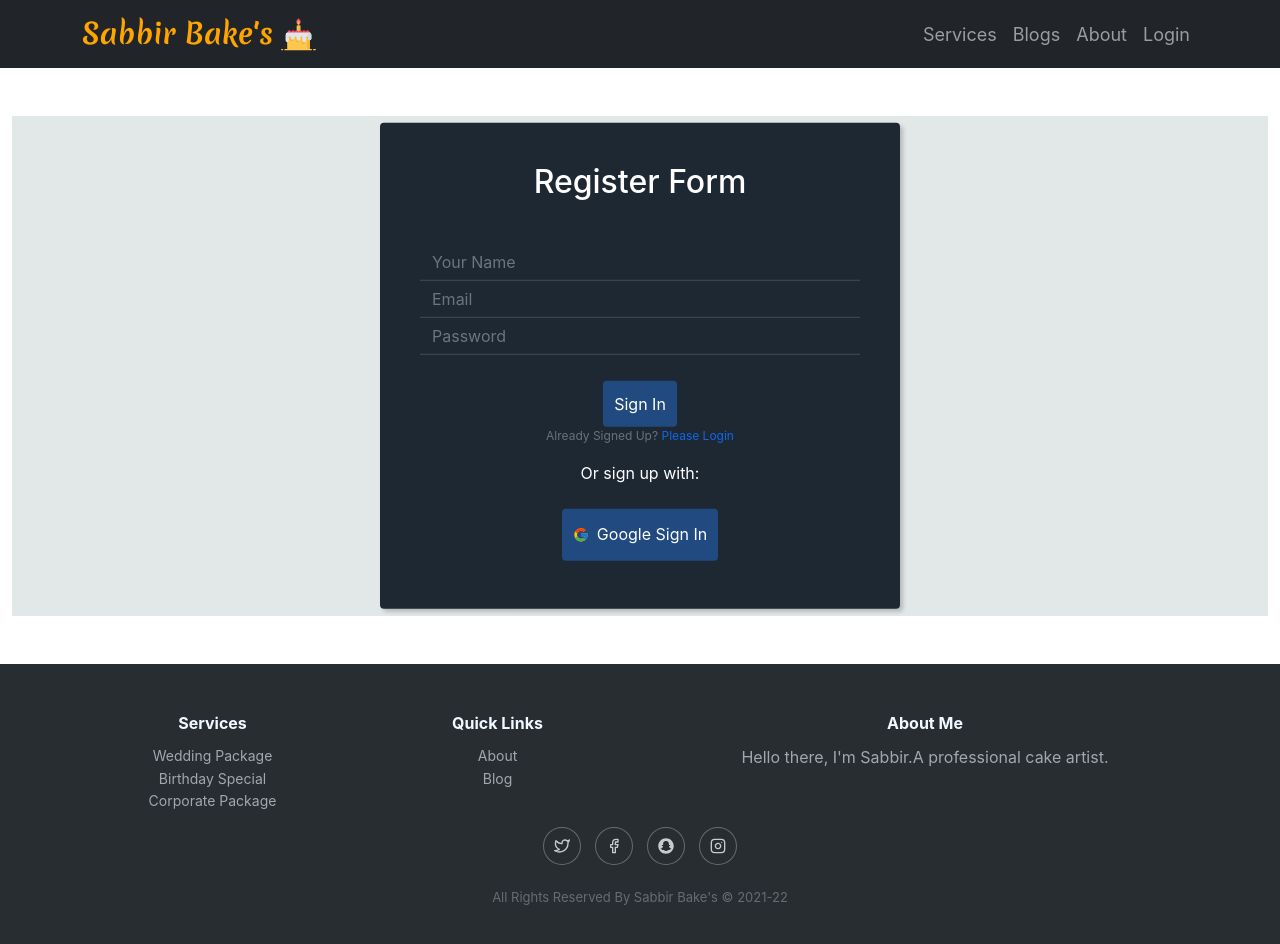
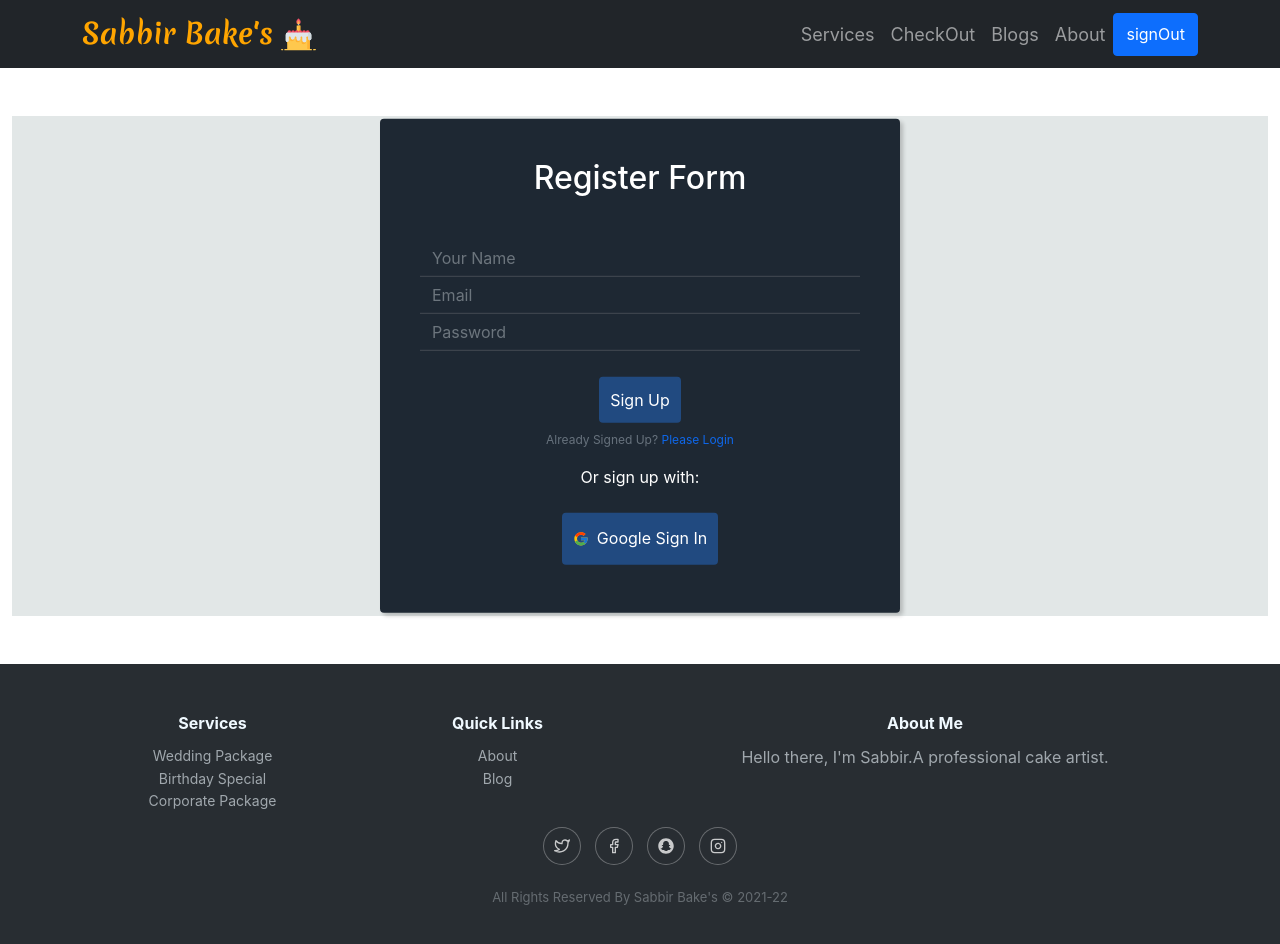
Before and after one commit to OmarFaruqueSabbir/independent-service-provider, a React (Create React App) app: page /register in a window 1280 px wide. Shown: the top 944 px of the page. Built offline with nearby package versions, Linux system fonts and the light colour scheme; no server answers; sample sign-in values are in the browser's storage.

Commit message:
CheckOut page added

```diff
--- a/src/App.js
+++ b/src/App.js
@@ -6,6 +6,8 @@ import NavBar from './components/Shared/NavBar/NavBar';
 import Footer from './components/Shared/Footer/Footer';
 import Register from './components/Login/Register/Register';
 import Login from './components/Login/Login/Login';
+import RequireAuth from './components/Login/RequireAuth/RequireAuth';
+import CheckOut from './components/CheckOut/CheckOut';
 
 
 function App() {
@@ -15,8 +17,12 @@ function App() {
       <Routes>
         <Route path='/' element={<Home />}/>
         <Route path='/home' element={<Home />}/>
+        <Route path='/checkout' element={<RequireAuth>
+          <CheckOut />
+        </RequireAuth>}/>
         <Route path='/register' element={<Register />}/>
         <Route path='/login' element={<Login />}/>
+
 
       </Routes>
       <Footer />
--- /dev/null
+++ b/src/components/CheckOut/CheckOut.js
@@ -0,0 +1,11 @@
+import React from 'react';
+
+const CheckOut = () => {
+    return (
+        <div>
+            <h3>Checkout</h3>
+        </div>
+    );
+};
+
+export default CheckOut;
--- a/src/components/Home/Service/Service.js
+++ b/src/components/Home/Service/Service.js
@@ -2,17 +2,19 @@ import React from 'react';
 import { Link } from 'react-router-dom';
 
 const Service = ({ service }) => {
-    const { name, img,price,description } = service;
+    const { name, img, price, description } = service;
     return (
         <div className='g-4 col-sm-12 col-md-6 col-lg-4'>
             <div className="card" style={{ width: "20rem" }}>
                 <img src={img} className="card-img-top" alt="..." />
                 <div className="card-body">
-                    <h5 style={{ fontFamily: "cookie",fontSize:'35px' }} className="card-title">{name}</h5>
+                    <h5 style={{ fontFamily: "cookie", fontSize: '35px' }} className="card-title">{name}</h5>
                     <p className="card-text text-start fst-normal">{description}</p>
-                    <p className="card-text  fst-normal"><span style={{ fontWeight:'bold'}}>Price: </span>${price}</p>
+                    <p className="card-text  fst-normal"><span style={{ fontWeight: 'bold' }}>Price: </span>${price}</p>
+                    <Link to='/checkout'>
+                        <button className="btn btn-danger">Check Here</button>
+                    </Link>
 
-                    <button  className="btn btn-danger">Check Here</button>
 
 
                 </div>
--- a/src/components/Login/Register/Register.js
+++ b/src/components/Login/Register/Register.js
@@ -58,7 +58,7 @@ const Register = () => {
         navigate('/login');
     }
 
-    const [createUserWithEmailAndPassword, user, loading, hookError] =
+    const [createUserWithEmailAndPassword, user, loading, error2] =
         useCreateUserWithEmailAndPassword(auth, { sendEmailVerification: true })
 
         useEffect(() => {
@@ -66,8 +66,6 @@ const Register = () => {
                 navigate(from);
             }
         }, [user]);
-
-
 
 
     const handleSubmit = (event) => {
@@ -78,13 +76,13 @@ const Register = () => {
     }
 
     useEffect(() => {
-        if (hookError) {
-            switch (hookError?.code) {
+        if (error2) {
+            switch (error2?.code) {
                 default:
                     toast("❌ user exists or something went wrong!!");
             }
         }
-    }, [hookError]);
+    }, [error2]);
     return (
         <div className="container-fluid">
             <section className='my-5 section'>
@@ -105,7 +103,7 @@ const Register = () => {
                             {errors?.password && <p className="text-danger">{errors.password}</p>}
                         </div>
                         <div className="form-group">
-                            <button className="btn btn-primary btn-block" type="submit">Sign In</button>
+                            <button className="btn btn-primary btn-block mb-2" type="submit">Sign Up</button>
                         </div>
                         <p className="forgot">Already Signed Up? <span onClick={navigateLogin} className='text-primary'>Please Login</span> </p>
                         <ToastContainer />
--- /dev/null
+++ b/src/components/Login/RequireAuth/RequireAuth.js
@@ -0,0 +1,17 @@
+import React from 'react';
+import { useAuthState } from 'react-firebase-hooks/auth';
+import { Navigate, useLocation } from 'react-router-dom';
+import auth from '../../../firebas.init';
+
+const RequireAuth = ({children}) => {
+    const [user, loading] = useAuthState(auth);
+    const location = useLocation();
+
+    if (!user) {
+        return <Navigate to='/login' state={{ from: location }} replace />
+    }
+    return children;
+
+};
+
+export default RequireAuth;
--- a/src/components/Shared/NavBar/NavBar.js
+++ b/src/components/Shared/NavBar/NavBar.js
@@ -1,10 +1,15 @@
+import { signOut } from 'firebase/auth';
 import React from 'react';
 import { Container, Nav, Navbar } from 'react-bootstrap';
+import { useAuthState } from 'react-firebase-hooks/auth';
 import { Link } from 'react-router-dom';
+import auth from '../../../firebas.init';
 import logo from "../../../images/cake.svg"
 
 
 const NavBar = () => {
+    const [user] = useAuthState(auth);
+
     return (
         <>
             <Navbar collapseOnSelect expand="lg" bg="dark" variant="dark">
@@ -23,9 +28,16 @@ const NavBar = () => {
                         </Nav>
                         <Nav>
                             <Nav.Link style={{fontSize:'18px'}} className='navlink' href="#services">Services</Nav.Link>
+                            <Nav.Link style={{fontSize:'18px'}}  className='navlink' as={Link} to='/C=checkout'>CheckOut</Nav.Link>
                             <Nav.Link style={{fontSize:'18px'}}  className='navlink' href="blogs">Blogs</Nav.Link>
                             <Nav.Link style={{fontSize:'18px'}}  className='navlink' href="About">About</Nav.Link>
-                            <Nav.Link style={{fontSize:'18px'}}  className='navlink' as={Link} to='/login'>Login</Nav.Link>
+                            {
+                                user?
+                                <button className='btn btn-primary' onClick={()=> signOut(auth)}>signOut</button>
+                                :
+                                <Nav.Link style={{fontSize:'18px'}}  className='navlink' as={Link} to='/login'>Login</Nav.Link>
+                            }
+
                         </Nav>
                     </Navbar.Collapse>
                 </Container>
```
